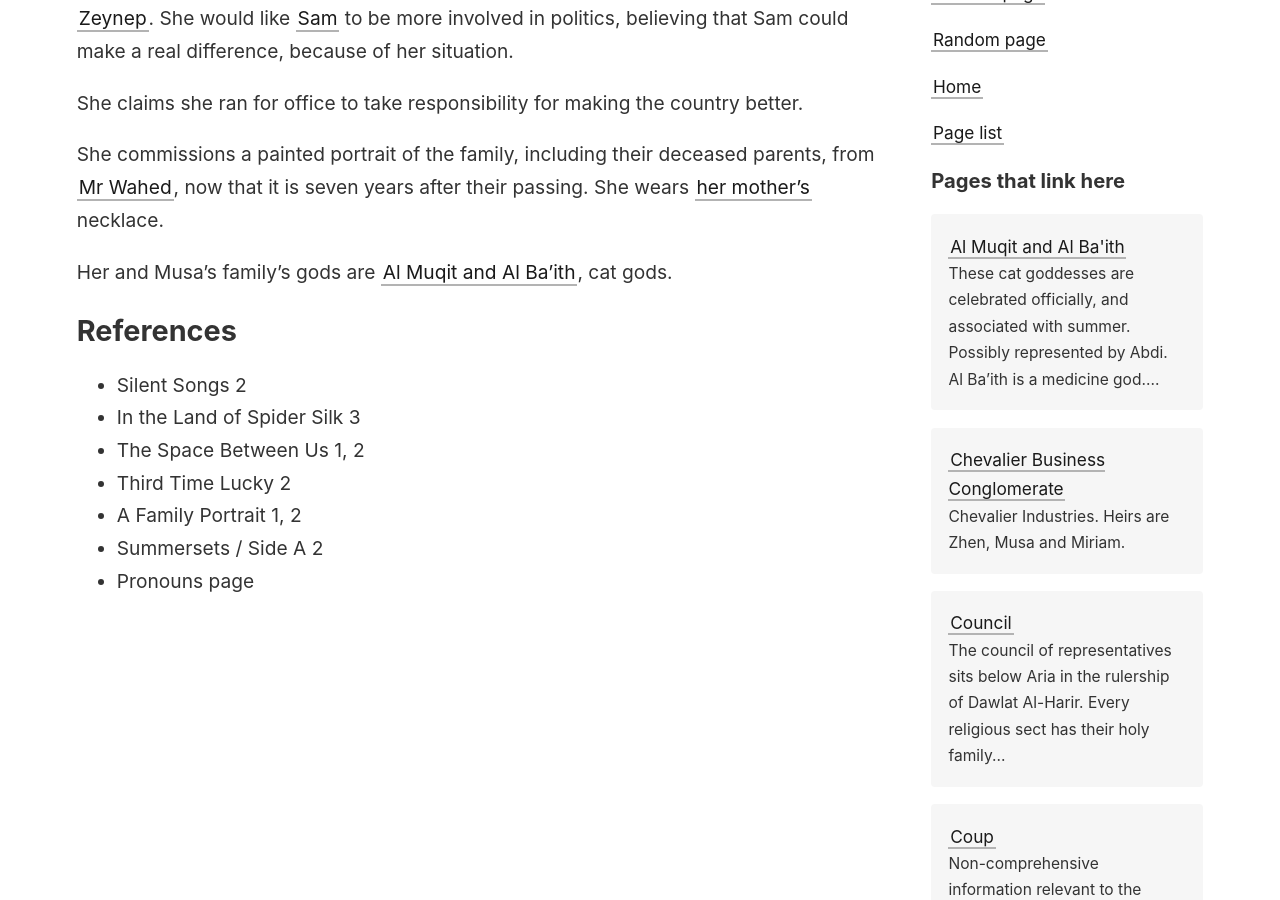
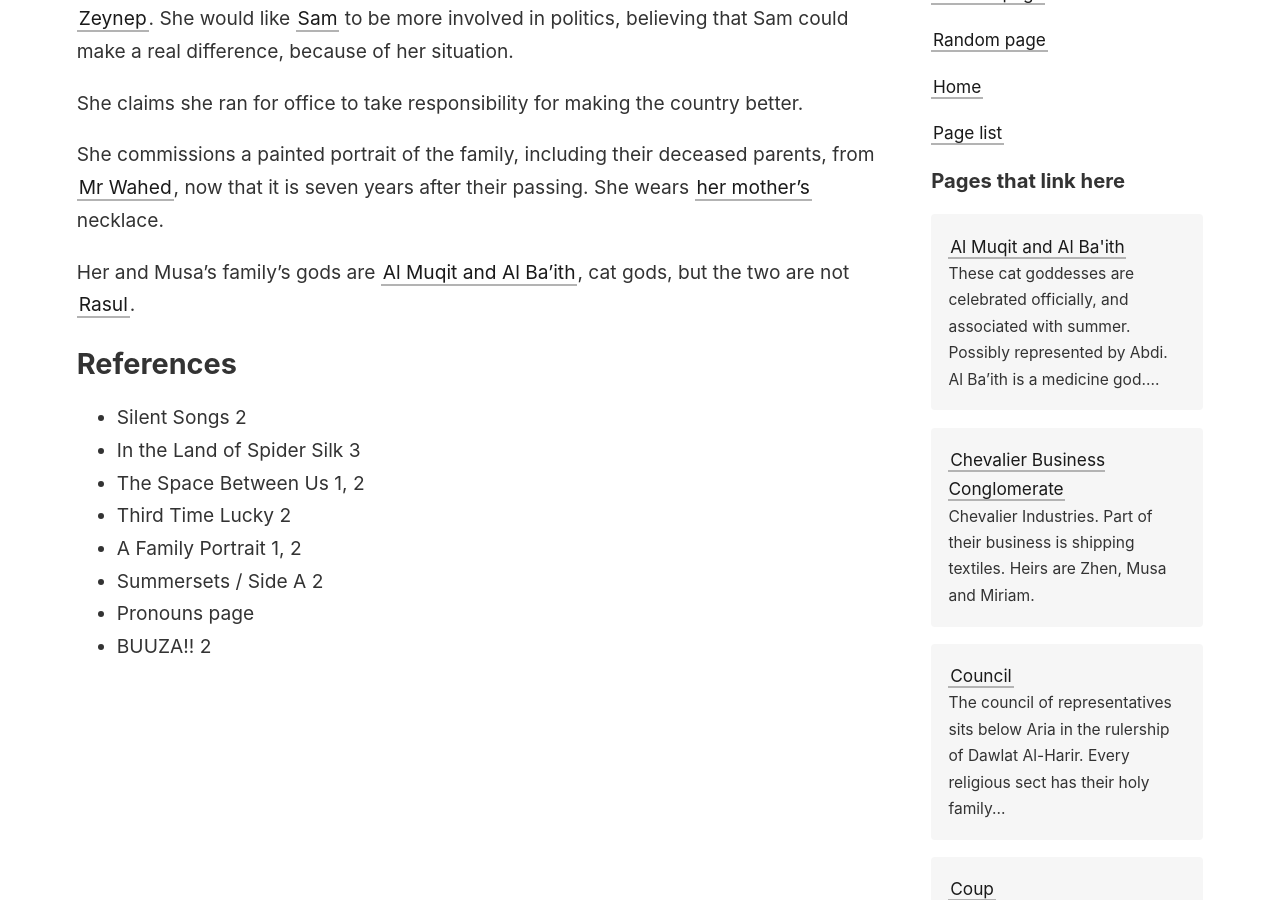
Before and after one commit to IFcoltransG/buuza-wiki, a Jekyll site: the page built from _wiki/miriam.md, in a window 1280 px wide and 900 px high, scrolled down 336 px. Built offline with Jekyll 4.4.1, drawn with Linux system fonts in a browser that asks for light colours.

Commit message:
Notes from latest chapter

```diff
--- a/_wiki/chevalier-business-conglomerate.md
+++ b/_wiki/chevalier-business-conglomerate.md
@@ -2,8 +2,9 @@
 title: Chevalier Business Conglomerate
 tags: ['Person', 'Group']
 ---
-Chevalier Industries.
+Chevalier Industries. Part of their business is shipping textiles.
 Heirs are [Zhen](/_wiki/zhen.md), [Musa](/_wiki/musa.md) and [Miriam](/_wiki/miriam.md).
 
 ## References
 - In the Land of Spider Silk 3
+- The Space Between Us 1
--- a/_wiki/miriam.md
+++ b/_wiki/miriam.md
@@ -8,7 +8,7 @@
 
 She commissions a painted portrait of the family, including their deceased parents, from [Mr Wahed](/_wiki/mr-wahed.md), now that it is seven years after their passing. She wears [her mother's](/_wiki/musas-mother.md) necklace.
 
-Her and Musa's family's gods are [Al Muqit and Al Ba'ith](/_wiki/al-muqit-and-al-baith.md), cat gods.
+Her and Musa's family's gods are [Al Muqit and Al Ba'ith](/_wiki/al-muqit-and-al-baith.md), cat gods, but the two are not [Rasul](/_wiki/rasul.md).
 
 ## References
 - Silent Songs 2
@@ -18,3 +18,4 @@
 - A Family Portrait 1, 2
 - Summersets / Side A 2
 - Pronouns page
+- BUUZA!! 2
```
Also changed, not shown: _wiki/musa.md (+2 -1 lines), _wiki/outside-of-dalwat-al-harir.md (+3 -0 lines).
